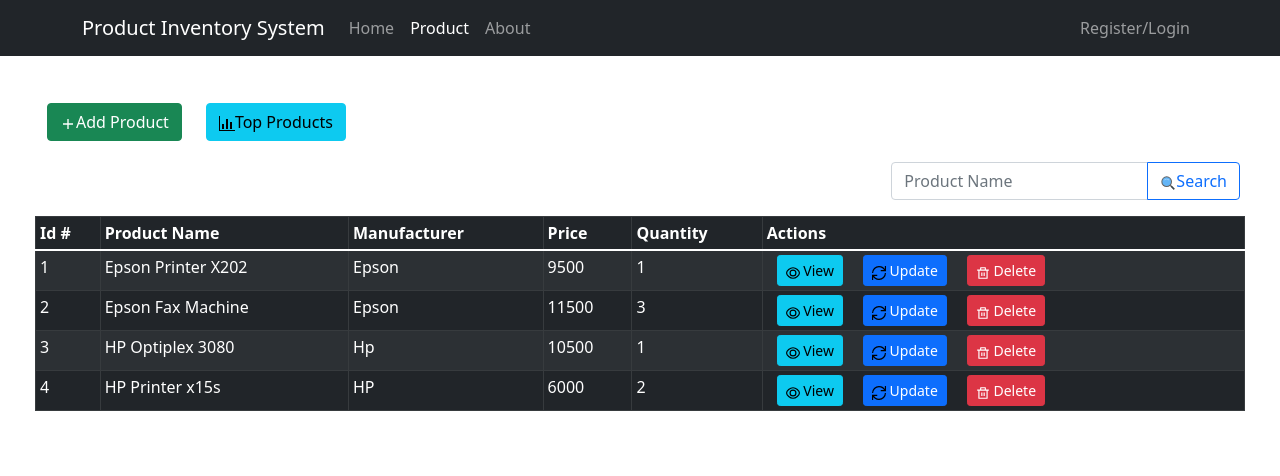
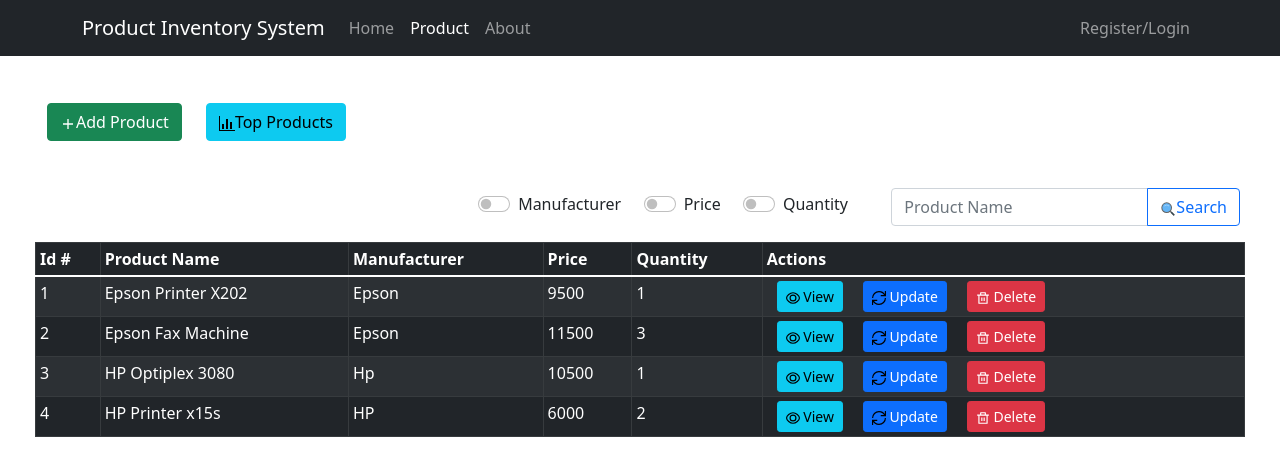
Before and after one commit to trishu/my-app, a React (Create React App) app: page /product in a window 1280 px wide. Shown: the top 476 px of the page. Built offline with nearby package versions, Linux system fonts and the light colour scheme; data requests are answered from the project's data file.

Commit message:
custo display columns

```diff
--- a/src/components/Product.jsx
+++ b/src/components/Product.jsx
@@ -10,6 +10,9 @@
 import { retriveAllProducts } from '../actions/product'
 import InputGroup from 'react-bootstrap/InputGroup'
 import FormControl from 'react-bootstrap/FormControl'
+import Form from 'react-bootstrap/Form';
+import Row from 'react-bootstrap/Row'
+import Col from 'react-bootstrap/Col'
 
 
 const Product = () => {
@@ -65,7 +68,8 @@
                 <Button variant="success" style={{ margin: "12px" }} onClick={handleAddProduct}><IoMdAdd />Add Product</Button>
                 <Button variant="info" style={{ margin: "12px" }} onClick={handleTopProduct}><GoGraph />Top Products</Button>
             </div>
-            <div style={{ float: 'right', marginRight: "40px", marginTop: "-2%" }}>
+
+                <div style={{ float: 'right', marginRight: "40px", marginTop: "0%" }}>
                 <InputGroup className="mb-3">
                     <FormControl
                         placeholder="Product Name"
@@ -79,6 +83,34 @@
                     </Button>
                 </InputGroup>
             </div>
+            <div style={{ float: 'right', marginRight: "40px", marginTop: "0%" }}>
+                <Form>
+                    <Row className="align-items-Right">
+
+                        <Col sm={5} className="my-1">
+                            <Form.Check
+                                type="switch"
+                                id="custom-switch"
+                                label="Manufacturer"
+                            />
+                        </Col>
+                        <Col sm={3} className="my-1">
+                            <Form.Check
+                                type="switch"
+                                id="custom-switch"
+                                label="Price"
+                            />
+                        </Col>
+                        <Col sm={4} className="my-1">
+                            <Form.Check
+                                type="switch"
+                                id="custom-switch"
+                                label="Quantity"
+                            />
+                        </Col>
+                    </Row>
+                </Form>
+                </div>
             <div style={{ margin: "35px" }}>
 
                 <Table striped bordered hover variant="dark" size="sm">
@@ -98,7 +130,7 @@
                         )) : null}
                     </tbody>
                 </Table>
-                {!(products.length)?<div style={{marginLeft:"40%"}}>No Items available to display </div>:null}
+                {!(products.length) ? <div style={{ marginLeft: "40%" }}>No Items available to display </div> : null}
             </div>
         </>
     );
--- a/src/db.json
+++ b/src/db.json
@@ -125,7 +125,7 @@
       "productQuantity": "3",
       "productManufacturer": "Epson",
       "productDescription": "Fax Machine, Copier",
-      "productViews": 1,
+      "productViews": 4,
       "id": 2
     },
     {
```
